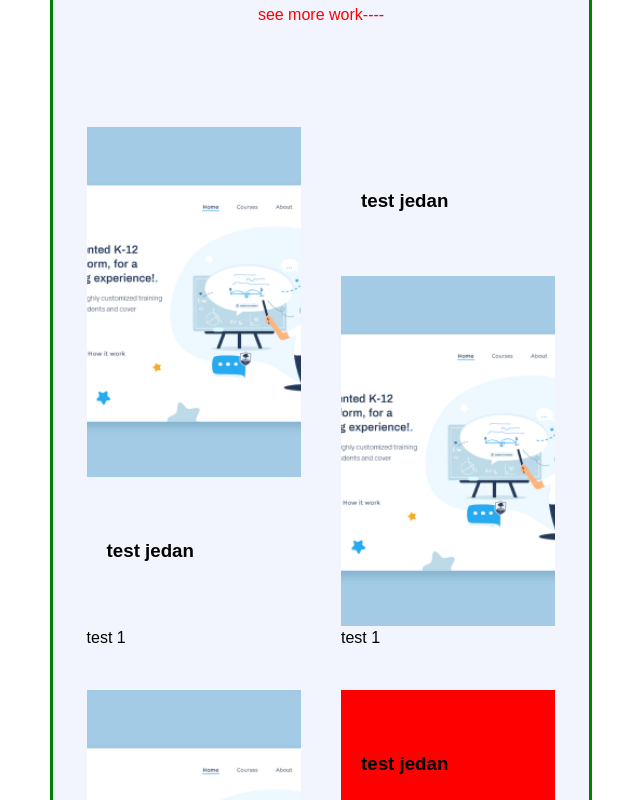
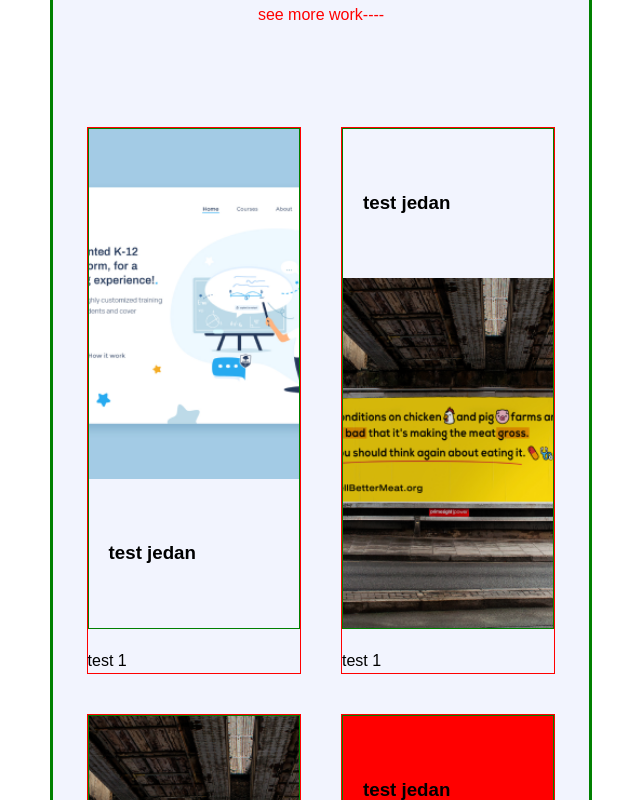
Before and after one commit to ivanbkovacevic/contura-desing-website2, a Next.js app: page / in a window 1280 px wide. Shown: the part 2700-3500 px from the top of the page, without its empty margins (319-959 px from the left). Built offline with nearby package versions, Linux system fonts and the light colour scheme.

Commit message:
work section

```diff
--- a/components/Home/Home.tsx
+++ b/components/Home/Home.tsx
@@ -17,7 +17,7 @@ const Home = ({some}:HomeProps) => {
         <DesignStrategySection />
         <Clients backgroundtype='black' />
         <div className={style.linkBtn}>
-          <LinkButton title="see more work" link="/" />
+          <LinkButton title="see more work" link="/work" />
         </div>
         <WorkSection />
     </div>
--- a/components/Reusable/WorkSection/WorkSingle.module.scss
+++ b/components/Reusable/WorkSection/WorkSingle.module.scss
@@ -2,13 +2,16 @@
 
 .wrapper {
     width: 40%;
+    border: 1px solid red;
     .wrapperImgAndDescription {
+        border: 1px solid green;
         display: flex;
 
         .description {
             padding: 6rem 2rem;
         }
         .image {
+            width: 100%;
             height: 35rem;
             position: relative;
             overflow: hidden;
@@ -25,7 +28,7 @@
         background-color: $blue;
     }
 
-    .title {
+    p {
         margin-top: 2rem;
     }
 
--- a/components/Reusable/WorkSection/constant.ts
+++ b/components/Reusable/WorkSection/constant.ts
@@ -19,21 +19,21 @@ export const WORK_LIST:Work[]=[
     {
         description: 'test jedan',
         title: 'test 1',
-        img: '/assets/images/work/profesorImageDeseta.png',
+        img: '/assets/images/work/imageBilbordPrva.png',
         color: COLORS.GREEN,
         order: ORDER.PICTURE_UP
     },
     {
         description: 'test jedan',
         title: 'test 1',
-        img: '/assets/images/work/profesorImageDeseta.png',
+        img: '/assets/images/work/imageBilbordPrva.png',
         color: COLORS.BLUE,
         order: ORDER.PICTURE_DOWN
     },
     {
         description: 'test jedan',
         title: 'test 1',
-        img: '/assets/images/work/profesorImageDeseta.png',
+        img: '/assets/images/work/imageBilbordPrva.png',
         color: COLORS.RED,
         order: ORDER.PICTURE_UP
     },
```
